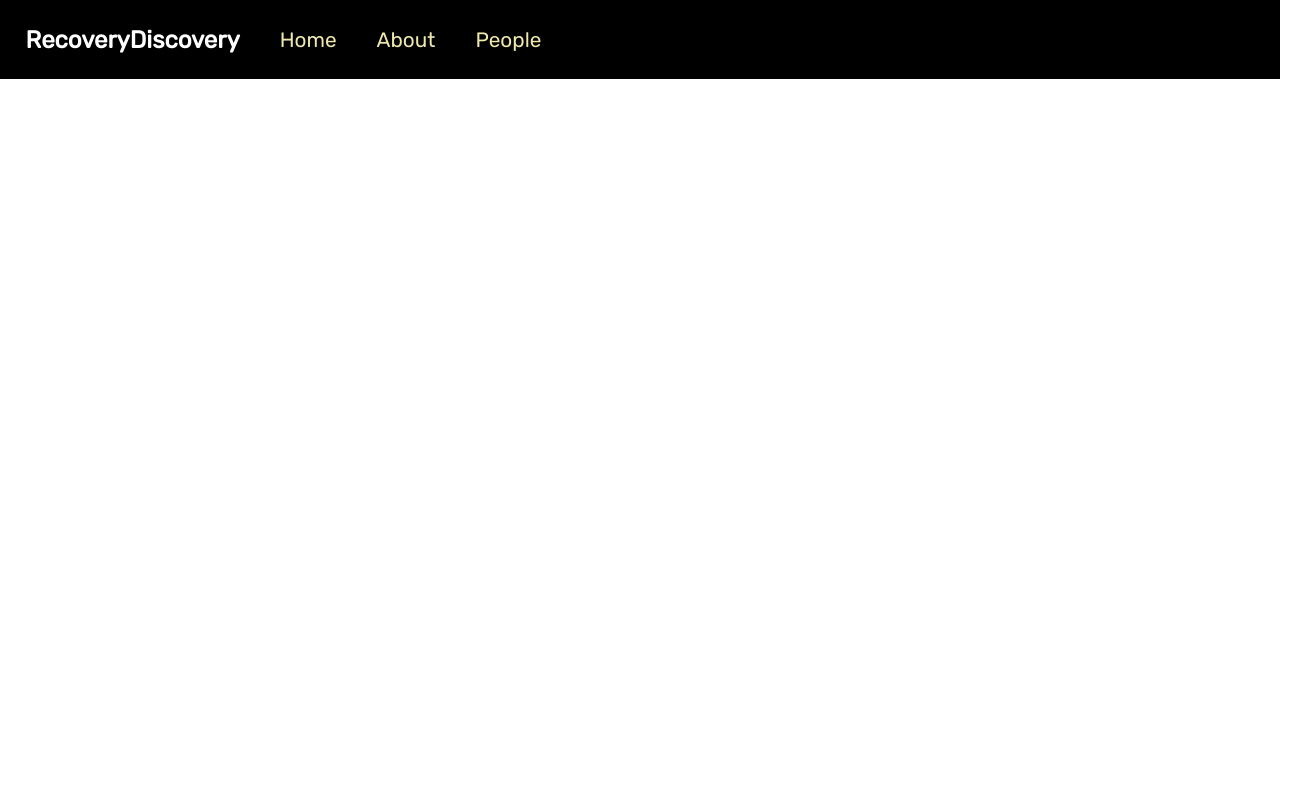
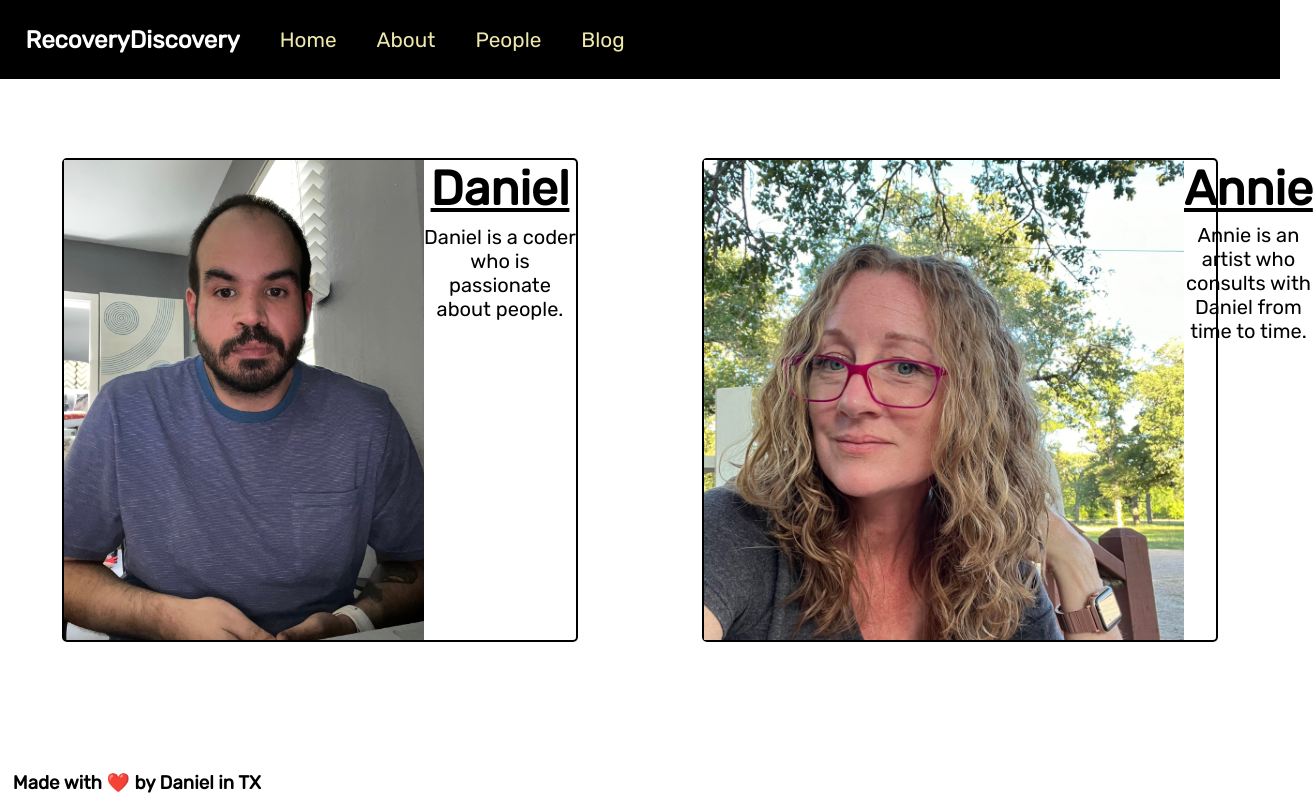
Before and after one commit to Dan-Gon/RD, a React (Create React App) app in the folder client/: page /people in a window 1280 px wide. Shown: the whole page, 1313 px wide, since content can reach past the window. Built offline with nearby package versions, Linux system fonts and the light colour scheme.

Commit message:
Added about and people sections

```diff
--- a/client/src/App.tsx
+++ b/client/src/App.tsx
@@ -4,6 +4,7 @@ import {Routes, Route} from "react-router-dom";
 import Home from "./routes/Home/Home";
 import About from "./routes/About/About";
 import People from "./routes/People/People";
+import Blog from "./routes/Blog/Blog";
 
 function App() {
   return (
@@ -12,6 +13,7 @@ function App() {
         <Route path="/" element={<Home/>}/>
           <Route path="about" element={<About/>}/>
           <Route path="/people" element={<People/>}/>
+          <Route path="/blog" element={<Blog/>}/>
       </Routes>
     </div>
   );
--- a/client/src/components/Header/Header.css
+++ b/client/src/components/Header/Header.css
@@ -29,3 +29,7 @@
     border-radius: 5px;
     transition: 0.5s ease;
 }
+/*TODO: Fix link focus*/
+.links:focus{
+    color: aquamarine;
+}
--- a/client/src/components/Header/Header.tsx
+++ b/client/src/components/Header/Header.tsx
@@ -9,6 +9,7 @@ const Header = () => {
           <Link className={"links"} to="/">Home</Link>
           <Link className={"links"} to="/about">About</Link>
           <Link className={"links"} to="/people">People</Link>
+          <Link className={"links"} to="/blog">Blog</Link>
         </nav>
       </div>
   )
--- a/client/src/routes/About/About.css
+++ b/client/src/routes/About/About.css
@@ -0,0 +1,22 @@
+.about-body{
+    height: 100vh;
+    display: flex;
+    align-items: center;
+    justify-content: center;
+}
+.about-text-container{
+    border: 2px solid black;
+    display: flex;
+    flex-direction: column;
+    text-align: center;
+    height: auto;
+    width: 70%;
+}
+.about-text-container h1{
+    font-size: 6rem;
+    text-decoration: underline;
+    margin-bottom: 2%;
+}
+.about-text-container p{
+    font-size: 3rem;
+}
--- a/client/src/routes/About/About.tsx
+++ b/client/src/routes/About/About.tsx
@@ -1,9 +1,18 @@
 import Header from "../../components/Header/Header";
+import Footer from "../../components/Footer/Footer";
+import './About.css';
 
 const About = () => {
   return(
       <div>
         <Header/>
+        <body className={'about-body'}>
+            <section className={'about-text-container'}>
+            <h1>Why Recovery Discovery?</h1>
+            <p>Recovery discovery was built out of a need to show the world what recovery is. We are familiar with the stigma "Once a junkie, always a junkie.", While I agree we will never be "Cured" from addiction,we can heal and abstain. We can live productive, selfless lives.</p>
+            </section>
+        </body>
+        <Footer/>
       </div>
   )
 }
--- /dev/null
+++ b/client/src/routes/Blog/Blog.tsx
@@ -0,0 +1,15 @@
+import Header from "../../components/Header/Header";
+import Footer from "../../components/Footer/Footer";
+
+const Blog = () => {
+  return(
+      <div>
+          <Header/>
+          <body>
+
+          </body>
+          <Footer/>
+      </div>
+  )
+}
+export default Blog;
--- a/client/src/routes/People/People.css
+++ b/client/src/routes/People/People.css
@@ -0,0 +1,33 @@
+.people-body{
+    min-height: 100vh;
+    display: flex;
+    flex-direction: row;
+    align-items: center;
+    justify-content: space-around;
+    text-align: center;
+}
+.person-container{
+    border: 2px solid black;
+    height: 60vh;
+    width: 40%;
+    display: flex;
+    flex-direction: row;
+    border-radius: 5px;
+
+}
+.person-image{
+    height: auto;
+    width: auto;
+}
+.person-text{
+    display: flex;
+    flex-direction: column;
+}
+.person-text h1{
+    text-decoration: underline;
+    margin-bottom: 5%;
+    font-size: 3rem;
+}
+.person-text p{
+    font-size: 1.25rem;
+}
--- a/client/src/routes/People/People.tsx
+++ b/client/src/routes/People/People.tsx
@@ -1,9 +1,30 @@
 import Header from "../../components/Header/Header";
+import Footer from "../../components/Footer/Footer";
+import './People.css';
 
+const Dan: string = require('./../../components/Images/Dan.jpeg');
+const Annie: string = require('./../../components/Images/Annie.jpeg')
 const People = () => {
   return(
       <div>
         <Header/>
+        <body className={'people-body'}>
+        <div className={'person-container'}>
+            <img className={'person-image'} src={Dan} alt=""/>
+            <div className={'person-text'}>
+                <h1>Daniel</h1>
+                <p>Daniel is a coder who is passionate about people.</p>
+            </div>
+        </div>
+        <div className={'person-container'}>
+            <img className={'person-image'} src={Annie} alt=""/>
+            <div className={'person-text'}>
+                <h1>Annie</h1>
+                <p>Annie is an artist who consults with Daniel from time to time.</p>
+            </div>
+        </div>
+        </body>
+          <Footer/>
       </div>
   )
 }
```
Also changed, not shown: client/src/components/Images/Annie.jpeg (added), client/src/components/Images/Dan.jpeg (added), client/src/routes/Blog/Blog.css (added).
